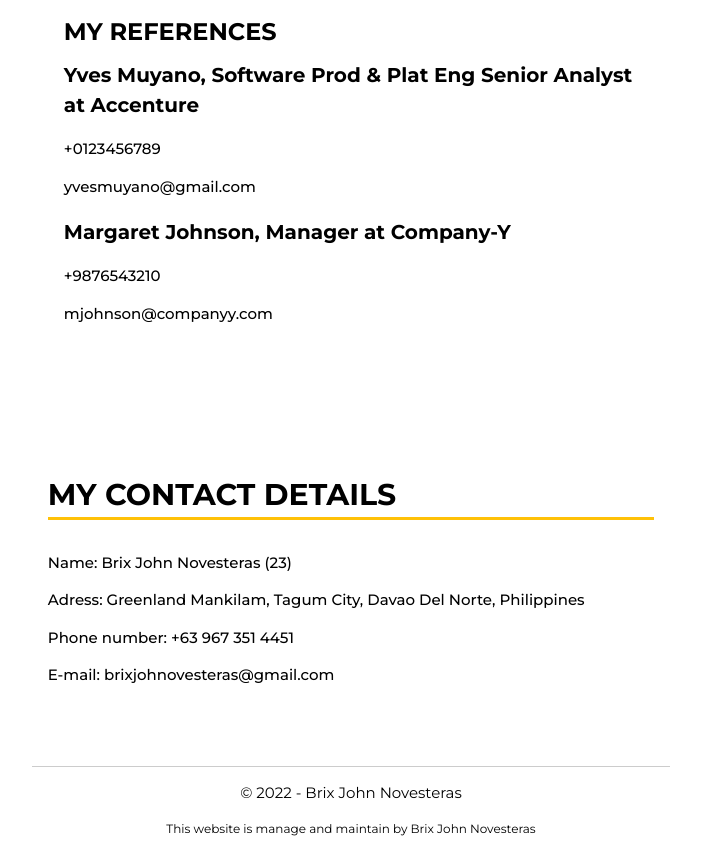
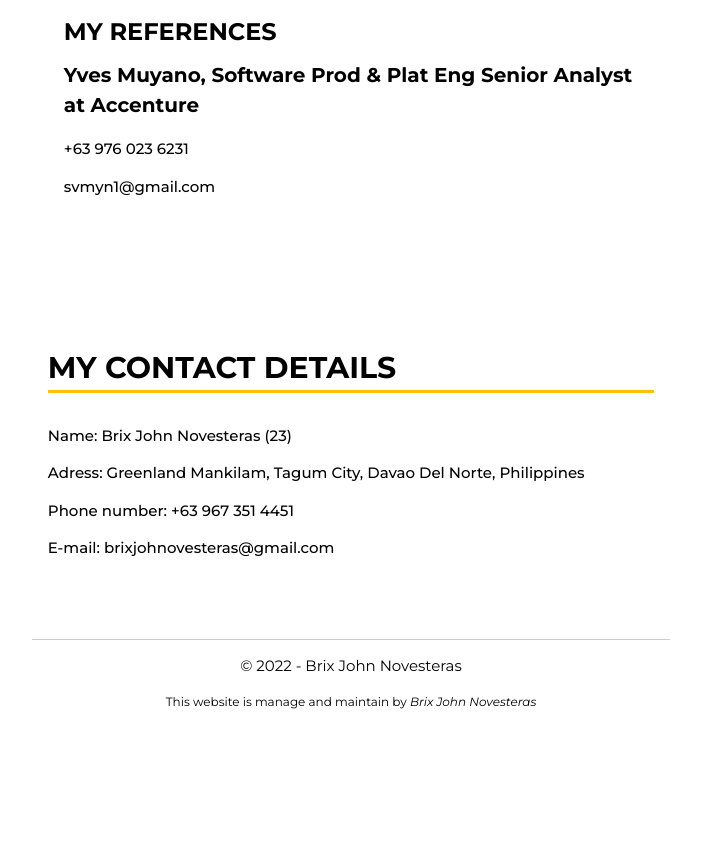
Before and after one commit to BrixJohn1999/brixjohn1999.github.io, a plain HTML site: page index.html in a window 1280 px wide. Shown: the part 3820-4682 px from the top of the page, without its empty margins (449-1150 px from the left). After the commit the page ends 4555 px from the top, so only its background shows below. Drawn offline with nearby package versions, Linux system fonts and the light colour scheme.

Commit message:
Update index.html

```diff
--- a/index.html
+++ b/index.html
@@ -248,14 +248,14 @@
                         <h3 class="w3-border-amber">MY REFERENCES</h3>
                         <h4>Yves Muyano, Software Prod & Plat Eng Senior Analyst at Accenture </h4>
                         <ul class="w3-ul" style="font-weight: 500;">
-                            <li>+0123456789</li>
-                            <li>yvesmuyano@gmail.com</li>
+                            <li>+63 976 023 6231</li>
+                            <li>svmyn1@gmail.com</li>
                         </ul>
-                        <h4>Margaret Johnson, Manager at Company-Y</h4>
+                        <!-- <h4>Margaret Johnson, Manager at Company-Y</h4>
                         <ul class="w3-ul" style="font-weight: 500;">
                             <li>+9876543210</li>
                             <li>mjohnson@companyy.com</li>
-                        </ul>
+                        </ul> -->
                     </div>
                 </div>
 
@@ -275,7 +275,7 @@
                 <!-- Footer. This section contains an ad for W3Schools Spaces. You can leave it to support us. -->
                 <footer class="w3-container w3-border-top w3-center w3-margin-top-4">
                     <p>© 2022 - Brix John Novesteras </p>
-                    <p class="w3-small">This website is manage and maintain by Brix John Novesteras</p>
+                    <p class="w3-small">This website is manage and maintain by <i>Brix John Novesteras</i> </p>
                     <!--<a class="w3-button w3-round-xxlarge w3-small w3-light-grey" href="https://www.w3schools.com/spaces" target="_blank">Start now</a>-->
                     <!-- End footer -->
                 </footer>
```
